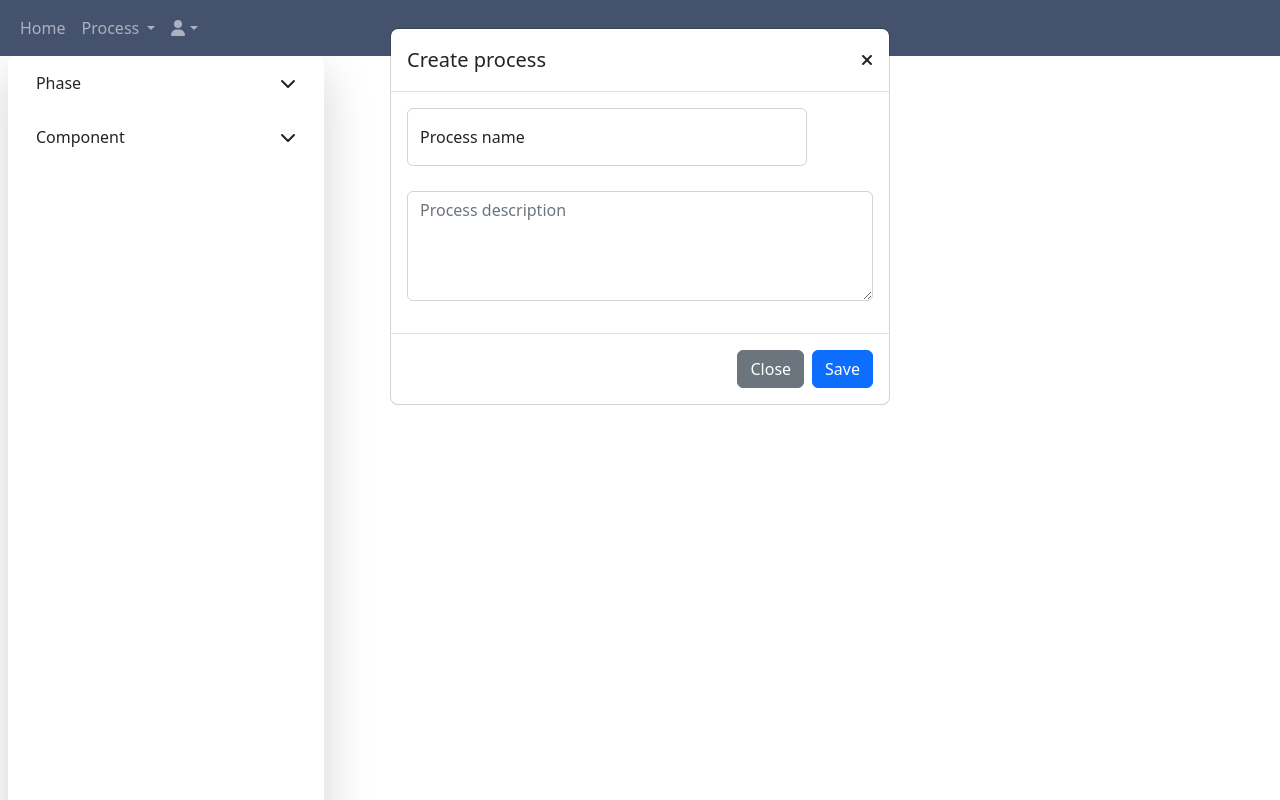
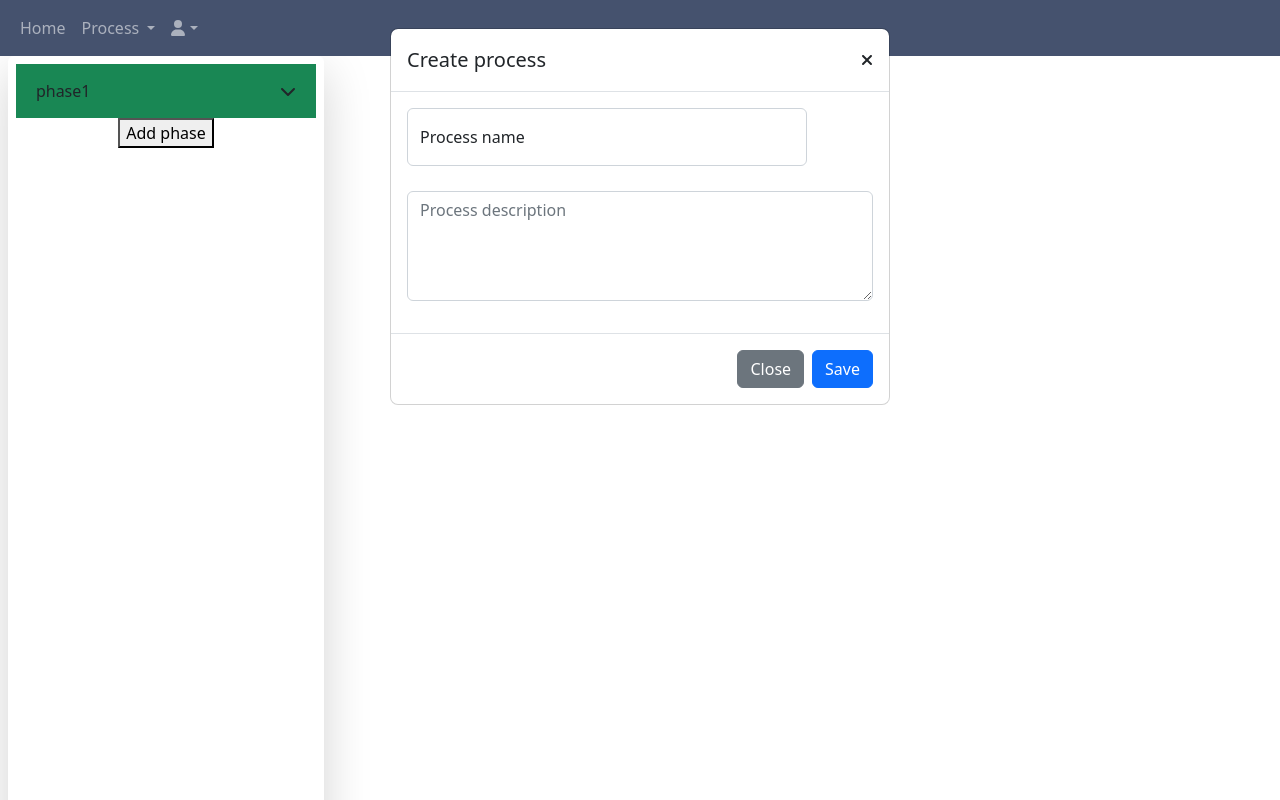
Before and after one commit to Dominik2507/ProjektR, a React (Create React App) app in the folder frontend/: page /createProcess in a window 1280 px wide. Shown: the top 800 px of the page. Built offline with nearby package versions, Linux system fonts and the light colour scheme.

Commit message:
creation toolbar added

```diff
--- a/frontend/src/components/Dropdown.jsx
+++ b/frontend/src/components/Dropdown.jsx
@@ -4,8 +4,8 @@ import "./Dropdown.css";
 import { FontAwesomeIcon } from "@fortawesome/react-fontawesome";
 import { faChevronDown } from "@fortawesome/free-solid-svg-icons";
 
-export default function Dropdown({children,name}){
-    const [dropdownActive, setDropdownActive] = useState(false);
+export default function Dropdown({children,name, active=false}){
+    const [dropdownActive, setDropdownActive] = useState(active);
 
     const handleClick = () =>  setDropdownActive(prevDropdownActive => !prevDropdownActive);
 
--- a/frontend/src/pages/CreateProcess/CreateComponent.jsx
+++ b/frontend/src/pages/CreateProcess/CreateComponent.jsx
@@ -5,14 +5,25 @@ import ParameterInput from "../../components/ParameterInput";
 import Button from "../../components/Form/Button";
 import Select from "../../components/Form/Select";
 import {CreateProcessContext} from "../../context/CreateProcessContext";
+import { FontAwesomeIcon } from "@fortawesome/react-fontawesome";
+import {faTrash} from "@fortawesome/free-solid-svg-icons";
 
-export default function CreateComponent(){
+export default function CreateComponent({process, setProcess, phase, component=null, setShowDropDown, setEdit=null}){
 
-    const [componentName, setComponentName] = useState("")
+    const [componentName, setComponentName] = useState(component?.name || "")
     const [phaseSelectValue, setPhaseSelectValue] = useState("notSelected");
-    const [allParameters, setAllParameters] = useState([]);
+    const [allParameters, setAllParameters] = useState(component?.params || []);
     const [err, setErr] = useState(null);
     const {allPhases, setAllComponent} = useContext(CreateProcessContext);
+
+
+    const calcId= function(){
+        let maxId=0;
+        for(let component of phase.components){
+            maxId= maxId > component.id ? maxId : component.id;
+        }
+        return maxId+1;
+    }
 
     const handleSave = () => {
         setErr(null);
@@ -26,7 +37,30 @@ export default function CreateComponent(){
         }
 
         //TODO: SAVE COMPONENT TO DB
+        let temp=process.phases
+        let indexP=temp.indexOf(phase)
 
+        if(component){
+            let indexC=temp[indexP].components.indexOf(component)
+            temp[indexP].components[indexC]={
+                "id": component.id,
+                "name": componentName,
+                "params": [...allParameters]
+            }
+            setProcess({...process, "phases": temp})
+            setEdit(false);
+        }else{
+            temp[indexP].components.push(
+                {
+                    "id": calcId(),
+                    "name": componentName,
+                    "params": [...allParameters]
+                }
+            )
+
+        }
+
+        setShowDropDown(false)
         let obj = {
             componentName,
             phaseId: phaseSelectValue,
@@ -41,6 +75,17 @@ export default function CreateComponent(){
     }
 
 
+
+    let rows=[];
+    for(let param of allParameters){
+        rows.push(
+        <div key={param.id}>
+            {param.paramName + " [" + param.minValue + "-"+ param.maxValue + "]"}
+            <button onClick={()=>{setAllParameters(allParameters.filter((p => p.id!==param.id)))}} className="bg-danger mx-2"><FontAwesomeIcon icon={faTrash}/></button>
+        </div>)
+    }
+
+
     return(
         <React.Fragment>
             <Input
@@ -51,11 +96,14 @@ export default function CreateComponent(){
                 error={err}
                 handleChange={(e) => setComponentName(e.target.value)}
             />
-            <Dropdown name="Component parameter">
-                <ParameterInput setAllParameters={setAllParameters} />
+            <div>Params</div>
+            {rows}
+            <Dropdown name="Add a parameter">
+                <ParameterInput params={allParameters} setAllParameters={setAllParameters} />
             </Dropdown>
-            <Select options={allPhases} selected={phaseSelectValue} setSelected={setPhaseSelectValue} />
-            <Button placeholder="Add component" handleClick={handleSave}/>
+            { false ? <Select options={allPhases} selected={phaseSelectValue} setSelected={setPhaseSelectValue} /> : ""}
+            <Button placeholder={component ? "Save changes" : "Add component"} handleClick={handleSave}/>
+            <Button placeholder={"Cancel"} handleClick={()=>{component ? setEdit(false) : setShowDropDown(false)}}/>
         </React.Fragment>
     );
 
--- a/frontend/src/pages/CreateProcess/CreatePhase.jsx
+++ b/frontend/src/pages/CreateProcess/CreatePhase.jsx
@@ -7,14 +7,22 @@ import Dropdown from "../../components/Dropdown";
 import {nanoid} from "nanoid";
 import {CreateProcessContext} from "../../context/CreateProcessContext";
 
-export default function CreatePhase(){
-    const [phaseName, setPhaseName] = useState("");
-    const [phaseDescription, setPhaseDescription] = useState("");
+export default function CreatePhase({process, setProcess, setShowDropDown, phase=null, setEdit=null}){
+    const [phaseName, setPhaseName] = useState(phase?.name || "");
+    const [phaseDescription, setPhaseDescription] = useState(phase?.description || "");
     const [err, setErr] = useState(null);
-    const [allParameters, setAllParameters] = useState([]);
+    const [allParameters, setAllParameters] = useState(phase?.params || []);
 
     const {setAllPhases} = useContext(CreateProcessContext);
 
+
+    const calcId= function(){
+        let maxId=0;
+        for(let phase of process.phases){
+            maxId= maxId > phase.id ? maxId : phase.id;
+        }
+        return maxId+1;
+    }
 
     const handleAddPhase = () => {
         if(phaseName === "") {
@@ -25,6 +33,34 @@ export default function CreatePhase(){
             return;
         }
         //TODO: CREATE PHASE IN DB AND STORE PHASE ID
+        if(phase){
+            let temp=process.phases
+            let index=temp.indexOf(phase)
+            temp[index]={
+                "id": phase.id,
+                "name": phaseName,
+                "description": phaseDescription,
+                "params": allParameters,
+                "components": phase.components
+
+            }
+            setProcess({...process, "phases": temp})
+            setEdit(false);
+
+        }else{
+            let temp=process.phases
+            temp.push(
+                {
+                    "id": calcId(),
+                    "name":phaseName,
+                    "description": phaseDescription,
+                    "params": allParameters,
+                    "components":[]
+                }
+            );
+        }
+
+        setShowDropDown(false)
         //TODO: REPLACE nanoId() WITH ID SAVED IN DB
         let obj = {
             id:nanoid(),
@@ -61,7 +97,8 @@ export default function CreatePhase(){
             <Dropdown name="Phase parameter">
                 <ParameterInput setAllParameters={setAllParameters}/>
             </Dropdown>
-            <Button placeholder="Add phase" handleClick={handleAddPhase} />
+            <Button placeholder={phase ? "Save changes" : "Add phase"} handleClick={handleAddPhase} />
+            <Button placeholder={"Cancel"} handleClick={()=>{phase ? setEdit(false) : setShowDropDown(false)}}/>
         </React.Fragment>
             )
 }
--- a/frontend/src/pages/CreateProcess/CreatePhaseToolbar.jsx
+++ b/frontend/src/pages/CreateProcess/CreatePhaseToolbar.jsx
@@ -3,16 +3,13 @@ import CreatePhase from "./CreatePhase";
 import CreateComponent from "./CreateComponent";
 import Dropdown from "../../components/Dropdown";
 
-export default function CreatePhaseToolbar(){
+export default function CreatePhaseToolbar({process, setProcess, setShowDropDown}){
 
 
     return(
         <React.Fragment>
-            <Dropdown name="Phase">
-                <CreatePhase />
-            </Dropdown>
-            <Dropdown name="Component">
-                <CreateComponent />
+            <Dropdown name="Phase (not saved)" active={true}>
+                <CreatePhase process={process} setProcess={setProcess} setShowDropDown={setShowDropDown}/>
             </Dropdown>
 
         </React.Fragment>
--- a/frontend/src/pages/CreateProcess/CreateProcess.jsx
+++ b/frontend/src/pages/CreateProcess/CreateProcess.jsx
@@ -10,12 +10,13 @@ import "./CreateProcess.css"
 import {nanoid} from "nanoid";
 import {CreateProcessContext} from "../../context/CreateProcessContext";
 import {modalInputs} from "../../constants/paramInputs";
+import ViewPhasesToolbar from "./ViewPhasesToolbar";
 
 export default function CreateProcess(){
     const [modalActive, setModalActive] = useState(true);
     const [err, setErr] = useState(null);
     const [createProcessInfo, setCreateProcessInfo] = useState(modalInputs);
-
+    const [process, setProcess]=useState({"phases": [{"id": 1, "name": "phase1","params":[], "components": [{"id": 1, "name": "component1", "params": []}]}]})
     const {setProcessInfo} = useContext(CreateProcessContext);
 
 
@@ -54,8 +55,9 @@ export default function CreateProcess(){
             }
 
             <Sidebar>
+                <h4 id={createProcessInfo[0].name}>{createProcessInfo[0].value}</h4>
                 <div className="processSidebar">
-                    <CreatePhaseToolbar />
+                    <ViewPhasesToolbar process={process} setProcess={setProcess}/>
                 </div>
             </Sidebar>
 
--- /dev/null
+++ b/frontend/src/pages/CreateProcess/ViewComponentToolbar.jsx
@@ -0,0 +1,59 @@
+import React from "react";
+import CreatePhase from "./CreatePhase";
+import CreateComponent from "./CreateComponent";
+import Dropdown from "../../components/Dropdown";
+import { useState } from "react";
+
+
+export default function ViewComponentToolbar({component, phase,process, setProcess}){
+    const [edit, setEdit]= useState(false);
+    const [showDropDown, setShowDropDown]=useState(false);
+
+    const deleteComponent=function(){
+        let phaseIndex = process.phases.indexOf(phase)
+        let components= process.phases[phaseIndex].components.filter((c)=>c.id!==component.id);
+        let temp=process.phases;
+        temp[phaseIndex].components=components
+        setProcess({...process, "phases": temp})
+    }
+
+    let rows=[];
+    for(let param of component.params){
+        rows.push(
+            <div key={param.id}>
+                {param.paramName + " [" + param.minValue + param.maxValue + "]"}
+            </div>
+        )
+    }
+
+    return(
+        <React.Fragment>
+            <Dropdown name={component.name}>
+            {
+                edit ?
+
+                <CreateComponent process={process} phase={phase} component={component} setProcess={setProcess} setShowDropDown={setShowDropDown} setEdit={setEdit}/>
+
+                :
+
+                <>
+                    <div>O komponenti: {component.description}</div>
+                    <div>Params:</div>
+                    {rows}
+                    {
+                        showDropDown ?
+                            <Dropdown name="Component">
+                                <CreateComponent phase={phase} process={process} setProcess={setProcess} setShowDropDown={setShowDropDown} />
+                            </Dropdown> : <></>
+
+                    }
+                    <button onClick={()=> deleteComponent()}> Remove component</button>
+                    <button onClick={()=> setEdit(true)}> Edit component</button>
+
+                </>
+               }
+            </Dropdown>
+
+        </React.Fragment>
+    )
+}
--- /dev/null
+++ b/frontend/src/pages/CreateProcess/ViewPhasesToolbar.jsx
@@ -0,0 +1,38 @@
+import React from "react";
+import CreatePhase from "./CreatePhase";
+import CreateComponent from "./CreateComponent";
+import Dropdown from "../../components/Dropdown";
+import CreatePhaseToolbar from "./CreatePhaseToolbar";
+import ViewSinglePhaseToolbar from "./ViewSinglePhaseToolbar";
+import { useState } from "react";
+
+export default function ViewPhasesToolbar({process, setProcess}){
+
+    const [showDropDown, setShowDropDown]=useState(false);
+
+    let rows=[];
+    for(let phase of process.phases){
+        rows.push(
+            <div key={phase.id}  className={ phase.id%2==0 ? "bg-danger" : "bg-success"}>
+                <ViewSinglePhaseToolbar key={phase.id} process={process} phase={phase} setProcess={setProcess}/>
+            </div>
+        )
+    }
+    return(
+        <div>
+            {rows}
+
+            {
+                showDropDown?
+
+                 <CreatePhaseToolbar process={process} setProcess={setProcess} setShowDropDown={setShowDropDown}/>
+                 :
+                 <><button onClick={()=> setShowDropDown(true)}> Add phase</button></>
+
+            }
+
+
+
+        </div>
+    )
+}
--- /dev/null
+++ b/frontend/src/pages/CreateProcess/ViewSinglePhaseToolbar.jsx
@@ -0,0 +1,55 @@
+import React from "react";
+import CreatePhase from "./CreatePhase";
+import CreateComponent from "./CreateComponent";
+import Dropdown from "../../components/Dropdown";
+import ViewComponentToolbar from "./ViewComponentToolbar";
+import { useState } from "react";
+
+export default function ViewSinglePhaseToolbar({phase, process, setProcess}){
+   const [showDropDown, setShowDropDown]=useState(false);
+   const [edit, setEdit]= useState(false);
+   const deletePhase=function(){
+        //let temp=process.phases;
+        let temp=process.phases.filter((v)=>(v.id!==phase.id));
+        setProcess({...process, "phases": temp})
+   }
+    let rows=[];
+    for(let component of phase.components){
+        rows.push(<ViewComponentToolbar key={component.id} component={component} phase={phase} process={process} setProcess={setProcess}/>)
+    }
+
+    return(
+        <React.Fragment>
+            <Dropdown name={phase.name} >
+               {
+                edit ?
+
+                <CreatePhase process={process} phase={phase} setProcess={setProcess} setShowDropDown={setShowDropDown} setEdit={setEdit}/>
+
+                :
+
+                <>
+                    <div>O fazi: {phase.description}</div>
+                    {rows}
+                    {
+                        showDropDown ?
+                            <Dropdown name="Component" active="true">
+                                <CreateComponent phase={phase} process={process} setProcess={setProcess} setShowDropDown={setShowDropDown} />
+                            </Dropdown> :
+                            <>
+                                <button onClick={()=> setShowDropDown(true)}> Add component</button>
+                            </>
+
+                    }
+
+                    <button onClick={()=> deletePhase()}> Remove phase</button>
+                    <button onClick={()=> setEdit(true)}> Edit phase</button>
+
+                </>
+               }
+            </Dropdown>
+
+
+        </React.Fragment>
+    )
+}
```
Also changed, not shown: frontend/src/components/ParameterInput.jsx (+13 -5 lines).
